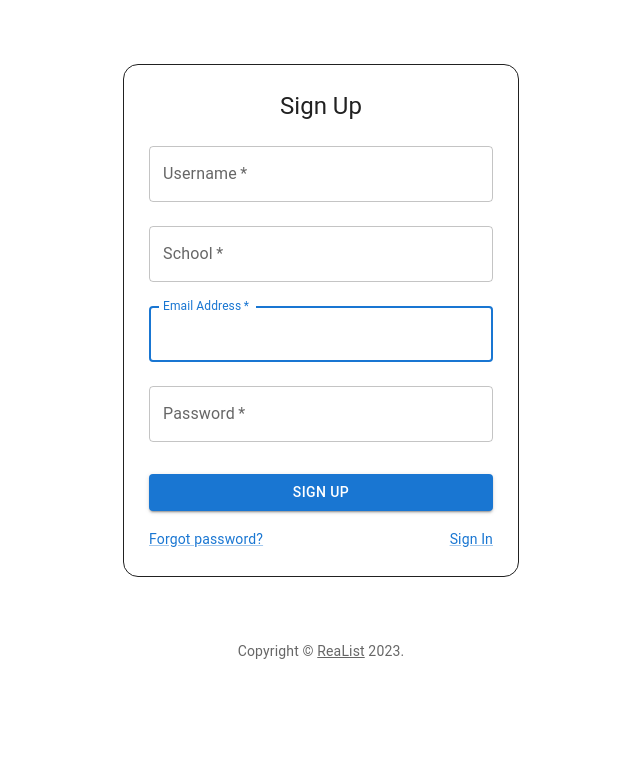
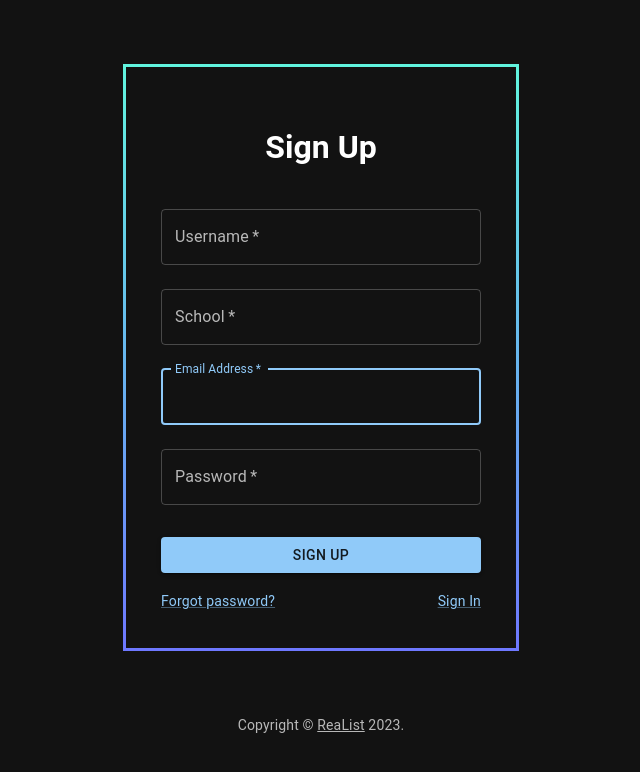
Before and after one commit to tr-vs/realist, a React (Create React App) app in the folder frontend/rea-list/: page /signup in a window 1280 px wide. Shown: the top 772 px of the page, without its empty margins (319-959 px from the left). Built offline with nearby package versions, Linux system fonts and the light colour scheme.

Commit message:
Changed sign up page to dark mode

```diff
--- a/frontend/rea-list/src/styles/SignUp.css
+++ b/frontend/rea-list/src/styles/SignUp.css
@@ -1,3 +1,7 @@
+body {
+    background-color: black;
+}
+
 ul {
     list-style-type: none;
     padding: 0px;
--- a/frontend/rea-list/src/templates/SignUp.js
+++ b/frontend/rea-list/src/templates/SignUp.js
@@ -15,6 +15,8 @@ import '../styles/SignUp.css'
 import { createTheme, ThemeProvider } from '@mui/material/styles';
 import { useNavigate } from 'react-router-dom';
 import { useState } from 'react';
+import { create } from 'd3';
+
 
 
 
@@ -24,7 +26,7 @@ function Copyright(props) {
   return (
     <Typography variant="body2" color="text.secondary" align="center" {...props}>
       {'Copyright © '}
-      <Link color="inherit" href="https://mui.com/">
+      <Link color="inherit" href="/">
         ReaList
       </Link>{' '}
       {new Date().getFullYear()}
@@ -35,7 +37,13 @@ function Copyright(props) {
 
 // TODO remove, this demo shouldn't need to reset the theme.
 
-const defaultTheme = createTheme();
+const darkTheme = createTheme({
+  palette: {
+    mode: 'dark',
+  },
+});
+
+const lightTheme = createTheme();
 
 
 export default function SignUp() {
@@ -76,8 +84,7 @@ export default function SignUp() {
   };
 
   return (
-    <ThemeProvider theme={defaultTheme} >
-
+    <ThemeProvider theme={darkTheme} >
       <Container component="main" maxWidth="xs">
         <CssBaseline />
         <Box
@@ -86,13 +93,26 @@ export default function SignUp() {
             display: 'flex',
             flexDirection: 'column',
             alignItems: 'center',
-            border: 'solid 1px',
+            border: 'solid 3px transparent' ,
             borderRadius: '15px',
-            padding: '25px'
+            padding: '35px',
+            borderImage: 'linear-gradient(to bottom, #61f4de, #6e78ff)',
+            borderImageSlice: 1,
+
           }}
+
         >
 
-          <Typography component="h1" variant="h5">
+          <Typography
+          component="h1"
+          variant="h5"
+          sx={{
+            mt: 3,
+            mb: 2,
+            fontWeight: 'bold',
+            fontSize: '2rem'
+          }}
+          >
             Sign Up
           </Typography>
           <Box component="form" onSubmit={createUser} noValidate sx={{ mt: 1 }}>
@@ -172,7 +192,7 @@ export default function SignUp() {
                 </Link>
               </Grid>
               <Grid item>
-                <Link href="#" variant="body2">
+                <Link href="/loginpage" variant="body2">
                   {"Sign In"}
                 </Link>
               </Grid>
--- a/frontend/rea-list/src/templates/UserHead.js
+++ b/frontend/rea-list/src/templates/UserHead.js
@@ -12,7 +12,6 @@ const UserHead = () => {
             <div className='follower-stats'>
                 <h2 className='followers'>Followers: 10</h2>
                 <h2 className='following'>Following: 100</h2>
-
             </div>
         </div>
 
```
